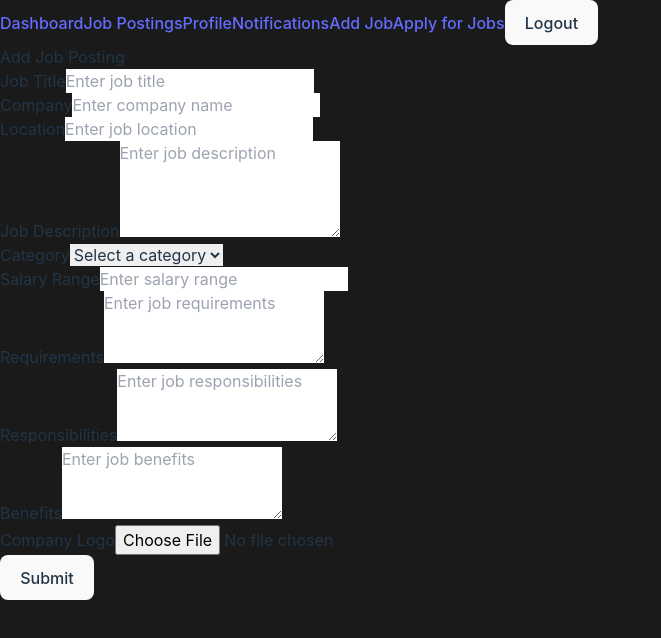
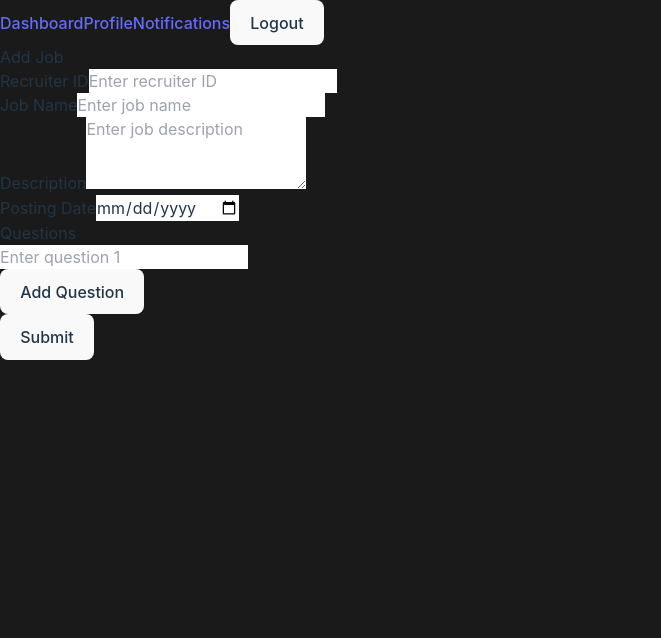
Before and after one commit to salmashaarawi/job-application-platform, a React (Vite) app: page /add-job in a window 1280 px wide. Shown: the top 638 px of the page, without its empty margins (0-661 px from the left). Built offline with nearby package versions, Linux system fonts and the light colour scheme; sample sign-in values are in the browser's storage.

Commit message:
sidebar conditional

```diff
--- a/src/components/SideBar.jsx
+++ b/src/components/SideBar.jsx
@@ -1,22 +1,23 @@
-import { Link } from "react-router-dom";
-import { useNavigate } from "react-router-dom";
+import { Link, useNavigate } from "react-router-dom";
 
 export default function Sidebar() {
   const navigate = useNavigate();
 
+  // Fetch user type from localStorage
+  const userType = localStorage.getItem("userType");
+
   const handleLogout = () => {
     localStorage.removeItem("token");
+    localStorage.removeItem("userType");
     navigate("/login");
   };
 
   return (
     <aside className="w-64 h-screen fixed bg-gray-800 text-white p-4">
       <nav className="flex flex-col space-y-4">
+        {/* Links for all users */}
         <Link to="/dashboard" className="hover:bg-gray-700 p-2 rounded">
           Dashboard
-        </Link>
-        <Link to="/jobs" className="hover:bg-gray-700 p-2 rounded">
-          Job Postings
         </Link>
         <Link to="/profile" className="hover:bg-gray-700 p-2 rounded">
           Profile
@@ -24,12 +25,27 @@ export default function Sidebar() {
         <Link to="/notifications" className="hover:bg-gray-700 p-2 rounded">
           Notifications
         </Link>
+
+        {/* Links for Recruiters */}
+        {userType === "Recruiter" && (
+          <>
+            <Link to="/jobs" className="hover:bg-gray-700 p-2 rounded">
+              Job Postings
+            </Link>
             <Link to="/add-job" className="hover:bg-gray-700 p-2 rounded">
               Add Job
             </Link>
+          </>
+        )}
+
+        {/* Links for Candidates */}
+        {userType === "Candidate" && (
           <Link to="/apply-jobs" className="hover:bg-gray-700 p-2 rounded">
             Apply for Jobs
           </Link>
+        )}
+
+        {/* Logout button */}
         <button
           onClick={handleLogout}
           className="bg-red-500 hover:bg-red-600 text-white px-4 py-2 rounded mt-4"
--- a/src/pages/AddJob.jsx
+++ b/src/pages/AddJob.jsx
@@ -1,198 +1,134 @@
 import { useState } from "react";
+import axios from "axios";
 
 export default function AddJob() {
-  const [title, setTitle] = useState("");
-  const [company, setCompany] = useState("");
-  const [location, setLocation] = useState("");
-  const [description, setDescription] = useState("");
-  const [category, setCategory] = useState("");
-  const [salary, setSalary] = useState("");
-  const [requirements, setRequirements] = useState("");
-  const [responsibilities, setResponsibilities] = useState("");
-  const [benefits, setBenefits] = useState("");
-  const [logo, setLogo] = useState(null);
+  const [recID, setRecID] = useState("");
+  const [jname, setJname] = useState("");
+  const [desc, setDesc] = useState("");
+  const [pdate, setPdate] = useState("");
+  const [questions, setQuestions] = useState([""]); // Initialize with one question
   const [successMessage, setSuccessMessage] = useState("");
-  const [errors, setErrors] = useState({});
+  const [errorMessage, setErrorMessage] = useState("");
 
-  const validateForm = () => {
-    const newErrors = {};
-    if (!title) newErrors.title = "Job title is required.";
-    if (!company) newErrors.company = "Company name is required.";
-    if (!location) newErrors.location = "Location is required.";
-    if (!description) newErrors.description = "Job description is required.";
-    if (!category) newErrors.category = "Category is required.";
-    return newErrors;
+  const handleAddQuestion = () => {
+    setQuestions([...questions, ""]); // Add an empty question
   };
 
-  const handleSubmit = (e) => {
-    e.preventDefault();
-    const formErrors = validateForm();
-    setErrors(formErrors);
-    if (Object.keys(formErrors).length > 0) return;
-
-    console.log({
-      title,
-      company,
-      location,
-      description,
-      category,
-      salary,
-      requirements,
-      responsibilities,
-      benefits,
-      logo,
-    });
-
-    setSuccessMessage("Job posted successfully!");
-    resetForm();
-    setTimeout(() => setSuccessMessage(""), 3000);
+  const handleQuestionChange = (index, value) => {
+    const updatedQuestions = [...questions];
+    updatedQuestions[index] = value;
+    setQuestions(updatedQuestions);
   };
 
-  const resetForm = () => {
-    setTitle("");
-    setCompany("");
-    setLocation("");
-    setDescription("");
-    setCategory("");
-    setSalary("");
-    setRequirements("");
-    setResponsibilities("");
-    setBenefits("");
-    setLogo(null);
-    setErrors({});
+  const handleSubmit = async (e) => {
+    e.preventDefault();
+
+    // Construct the job data
+    const jobData = {
+      recID,
+      jname,
+      desc,
+      pdate,
+      questions: questions.filter((q) => q.trim() !== ""), // Exclude empty questions
+    };
+
+    try {
+      // Make the API call to the second API (jobs endpoint)
+      const response = await axios.post("/jobs", jobData);
+      setSuccessMessage("Job added successfully!");
+      setErrorMessage("");
+      console.log("Job added:", response.data);
+
+      // Reset form
+      setRecID("");
+      setJname("");
+      setDesc("");
+      setPdate("");
+      setQuestions([""]);
+    } catch (error) {
+      console.error("Error adding job:", error);
+      setErrorMessage("Failed to add job. Please try again.");
+      setSuccessMessage("");
+    }
   };
 
   return (
-    <div className="flex justify-center items-center min-h-screen bg-gray-900">
-      <div className="max-w-3xl w-full bg-gray-800 p-10 rounded-lg shadow-md">
-        <h2 className="text-2xl font-bold mb-6 text-center">Add Job Posting</h2>
-        {successMessage && <p className="text-green-500 mb-4 text-center">{successMessage}</p>}
+    <div className="max-w-3xl mx-auto mt-10 p-8 bg-gray-800 text-white rounded-lg shadow-lg">
+      <h2 className="text-2xl font-bold mb-6 text-center">Add Job</h2>
+      {successMessage && <p className="text-green-500 mb-4">{successMessage}</p>}
+      {errorMessage && <p className="text-red-500 mb-4">{errorMessage}</p>}
       <form onSubmit={handleSubmit} className="space-y-6">
         <div>
-            <label className="block text-sm font-medium text-gray-300">Job Title</label>
+          <label className="block text-sm font-medium">Recruiter ID</label>
           <input
             type="text"
-              value={title}
-              onChange={(e) => setTitle(e.target.value)}
+            value={recID}
+            onChange={(e) => setRecID(e.target.value)}
             className="mt-1 block w-full px-4 py-2 rounded-md bg-gray-700 text-white border border-gray-600 focus:border-blue-500 focus:outline-none"
-              placeholder="Enter job title"
+            placeholder="Enter recruiter ID"
+            required
           />
-            {errors.title && <p className="text-red-500 text-sm">{errors.title}</p>}
         </div>
-
         <div>
-            <label className="block text-sm font-medium text-gray-300">Company</label>
+          <label className="block text-sm font-medium">Job Name</label>
           <input
             type="text"
-              value={company}
-              onChange={(e) => setCompany(e.target.value)}
+            value={jname}
+            onChange={(e) => setJname(e.target.value)}
             className="mt-1 block w-full px-4 py-2 rounded-md bg-gray-700 text-white border border-gray-600 focus:border-blue-500 focus:outline-none"
-              placeholder="Enter company name"
+            placeholder="Enter job name"
+            required
           />
-            {errors.company && <p className="text-red-500 text-sm">{errors.company}</p>}
         </div>
-
         <div>
-            <label className="block text-sm font-medium text-gray-300">Location</label>
+          <label className="block text-sm font-medium">Description</label>
+          <textarea
+            value={desc}
+            onChange={(e) => setDesc(e.target.value)}
+            className="mt-1 block w-full px-4 py-2 rounded-md bg-gray-700 text-white border border-gray-600 focus:border-blue-500 focus:outline-none"
+            rows="3"
+            placeholder="Enter job description"
+            required
+          />
+        </div>
+        <div>
+          <label className="block text-sm font-medium">Posting Date</label>
+          <input
+            type="date"
+            value={pdate}
+            onChange={(e) => setPdate(e.target.value)}
+            className="mt-1 block w-full px-4 py-2 rounded-md bg-gray-700 text-white border border-gray-600 focus:border-blue-500 focus:outline-none"
+            required
+          />
+        </div>
+        <div>
+          <label className="block text-sm font-medium">Questions</label>
+          {questions.map((question, index) => (
+            <div key={index} className="flex items-center space-x-2 mb-2">
               <input
                 type="text"
-              value={location}
-              onChange={(e) => setLocation(e.target.value)}
-              className="mt-1 block w-full px-4 py-2 rounded-md bg-gray-700 text-white border border-gray-600 focus:border-blue-500 focus:outline-none"
-              placeholder="Enter job location"
-            />
-            {errors.location && <p className="text-red-500 text-sm">{errors.location}</p>}
-          </div>
-
-          <div>
-            <label className="block text-sm font-medium text-gray-300">Job Description</label>
-            <textarea
-              value={description}
-              onChange={(e) => setDescription(e.target.value)}
-              className="mt-1 block w-full px-4 py-2 rounded-md bg-gray-700 text-white border border-gray-600 focus:border-blue-500 focus:outline-none"
-              rows="4"
-              placeholder="Enter job description"
-            />
-            {errors.description && <p className="text-red-500 text-sm">{errors.description}</p>}
-          </div>
-
-          <div>
-            <label className="block text-sm font-medium text-gray-300">Category</label>
-            <select
-              value={category}
-              onChange={(e) => setCategory(e.target.value)}
-              className="mt-1 block w-full px-4 py-2 rounded-md bg-gray-700 text-white border border-gray-600 focus:border-blue-500 focus:outline-none"
-            >
-              <option value="">Select a category</option>
-              <option value="software">Software</option>
-              <option value="marketing">Marketing</option>
-              <option value="design">Design</option>
-              <option value="sales">Sales</option>
-            </select>
-            {errors.category && <p className="text-red-500 text-sm">{errors.category}</p>}
-          </div>
-
-          <div>
-            <label className="block text-sm font-medium text-gray-300">Salary Range</label>
-            <input
-              type="number"
-              value={salary}
-              onChange={(e) => setSalary(e.target.value)}
-              className="mt-1 block w-full px-4 py-2 rounded-md bg-gray-700 text-white border border-gray-600 focus:border-blue-500 focus:outline-none"
-              placeholder="Enter salary range"
+                value={question}
+                onChange={(e) => handleQuestionChange(index, e.target.value)}
+                className="flex-grow px-4 py-2 rounded-md bg-gray-700 text-white border border-gray-600 focus:border-blue-500 focus:outline-none"
+                placeholder={`Enter question ${index + 1}`}
               />
             </div>
-
-          <div>
-            <label className="block text-sm font-medium text-gray-300">Requirements</label>
-            <textarea
-              value={requirements}
-              onChange={(e) => setRequirements(e.target.value)}
-              className="mt-1 block w-full px-4 py-2 rounded-md bg-gray-700 text-white border border-gray-600 focus:border-blue-500 focus:outline-none"
-              rows="3"
-              placeholder="Enter job requirements"
-            />
+          ))}
+          <button
+            type="button"
+            onClick={handleAddQuestion}
+            className="mt-2 bg-blue-500 text-white px-4 py-2 rounded-md hover:bg-blue-600 transition duration-200"
+          >
+            Add Question
+          </button>
         </div>
-
-          <div>
-            <label className="block text-sm font-medium text-gray-300">Responsibilities</label>
-            <textarea
-              value={responsibilities}
-              onChange={(e) => setResponsibilities(e.target.value)}
-              className="mt-1 block w-full px-4 py-2 rounded-md bg-gray-700 text-white border border-gray-600 focus:border-blue-500 focus:outline-none"
-              rows="3"
-              placeholder="Enter job responsibilities"
-            />
-          </div>
-
-          <div>
-            <label className="block text-sm font-medium text-gray-300">Benefits</label>
-            <textarea
-              value={benefits}
-              onChange={(e) => setBenefits(e.target.value)}
-              className="mt-1 block w-full px-4 py-2 rounded-md bg-gray-700 text-white border border-gray-600 focus:border-blue-500 focus:outline-none"
-              rows="3"
-              placeholder="Enter job benefits"
-            />
-          </div>
-
-          <div>
-            <label className="block text-sm font-medium text-gray-300">Company Logo</label>
-            <input
-              type="file"
-              onChange={(e) => setLogo(e.target.files[0])}
-              className="mt-1 block w-full text-white"
-            />
-          </div>
-
         <button
           type="submit"
-            className="w-full bg-blue-500 text-white px-4 py-2 rounded-md hover:bg-blue-600 transition duration-200"
+          className="w-full bg-green-500 text-white px-4 py-2 rounded-md hover:bg-green-600 transition duration-200"
         >
           Submit
         </button>
       </form>
     </div>
-    </div>
   );
 }
--- a/src/pages/ApplyJobs.jsx
+++ b/src/pages/ApplyJobs.jsx
@@ -1,49 +1,67 @@
-import { useState } from "react";
+import { useEffect, useState } from "react";
+import axios from "axios";
 
-export default function ApplyJobs() {
-  // Mock data for job listings
-  const [jobs] = useState([
-    { id: 1, title: "Software Engineer", company: "TechCorp", location: "New York", description: "Develop and maintain software applications." },
-    { id: 2, title: "Product Manager", company: "Innovate Ltd.", location: "San Francisco", description: "Manage product lifecycle and roadmap." },
-  ]);
+export default function JobsList() {
+  const [jobs, setJobs] = useState([]);
+  const [error, setError] = useState("");
 
-  const [appliedJobs, setAppliedJobs] = useState([]);
+  useEffect(() => {
+    const fetchJobs = async () => {
+      try {
+        const response = await axios.get("/jobs/jobs");
+        setJobs(response.data);
+        setError("");
+      } catch (err) {
+        console.error("Error fetching jobs:", err);
+        setError("Failed to load jobs. Please try again.");
+      }
+    };
 
-  const handleApply = (jobId) => {
-    if (!appliedJobs.includes(jobId)) {
-      setAppliedJobs([...appliedJobs, jobId]);
-      alert("Application submitted successfully!");
-    } else {
-      alert("You have already applied for this job.");
-    }
-  };
+    fetchJobs();
+  }, []);
 
   return (
-    <div className="max-w-5xl mx-auto p-8 bg-gray-900 text-white rounded-lg shadow-md mt-10">
-      <h2 className="text-3xl font-bold text-center mb-6">Job Listings</h2>
+    <div className="max-w-7xl mx-auto mt-10 p-8 bg-gray-800 text-white rounded-lg shadow-lg">
+      <h2 className="text-2xl font-bold mb-6 text-center">Available Jobs</h2>
+      {error && <p className="text-red-500 mb-4">{error}</p>}
 
       <div className="space-y-6">
-        {jobs.length > 0 ? (
-          jobs.map((job) => (
-            <div key={job.id} className="p-6 bg-gray-800 rounded-lg shadow-md">
-              <h3 className="text-2xl font-semibold mb-2">{job.title}</h3>
-              <p className="text-sm text-gray-400 mb-2">{job.company} - {job.location}</p>
-              <p className="text-gray-300 mb-4">{job.description}</p>
-              <button
-                onClick={() => handleApply(job.id)}
-                className={`px-4 py-2 rounded-md transition duration-200 ${
-                  appliedJobs.includes(job.id) ? "bg-gray-500 cursor-not-allowed" : "bg-blue-500 hover:bg-blue-600"
-                }`}
-                disabled={appliedJobs.includes(job.id)}
-              >
-                {appliedJobs.includes(job.id) ? "Applied" : "Apply"}
-              </button>
+        {jobs.map((job) => (
+          <div key={job.jID} className="p-6 bg-gray-700 rounded-md shadow-md">
+            <h3 className="text-xl font-bold">{job.jname}</h3>
+            <p className="text-sm text-gray-400">Posted on: {job.pdate}</p>
+            <p className="mt-2">{job.desc}</p>
+            <div className="mt-4">
+              <h4 className="font-semibold">Questions:</h4>
+              <ul className="list-disc pl-6">
+                {job.questions.map((question, index) => (
+                  <li key={index}>{question}</li>
+                ))}
+              </ul>
             </div>
-          ))
-        ) : (
-          <p className="text-center text-gray-400">No job postings available at the moment.</p>
-        )}
+            <button
+              className="mt-4 bg-blue-500 hover:bg-blue-600 text-white px-4 py-2 rounded-md"
+              onClick={() => handleApply(job.jID)}
+            >
+              Apply Now
+            </button>
+          </div>
+        ))}
       </div>
     </div>
   );
+
+  async function handleApply(jobID) {
+    // Example implementation for applying to a job
+    try {
+      const response = await axios.post(`/applications`, {
+        jobID, // Replace with appropriate payload structure
+      });
+      console.log("Application submitted successfully:", response.data);
+      alert("Application submitted successfully!");
+    } catch (err) {
+      console.error("Error submitting application:", err);
+      alert("Failed to apply for the job. Please try again.");
+    }
+  }
 }
--- a/vite.config.js
+++ b/vite.config.js
@@ -6,10 +6,16 @@ export default defineConfig({
   server: {
     proxy: {
       '/api': {
-        target: 'https://useraccountmanagement.azurewebsites.net',
+        target: 'https://useraccmgt-amc9dshhg3drawdj.canadacentral-01.azurewebsites.net',
         changeOrigin: true,
-        secure: true,               // If the server uses HTTPS, set this to true
+        secure: true,
         rewrite: (path) => path.replace(/^\/api/, ''), // Rewrite the API path
+      },
+      '/jobs': {
+        target: 'https://jobappms.azurewebsites.net/', // Replace with your second API base URL
+        changeOrigin: true,
+        secure: true,
+        rewrite: (path) => path.replace(/^\/jobs/, ''), // Rewrite the second API path
       },
     },
   },
```
Also changed, not shown: src/components/PrivateRoute.jsx (+18 -4 lines), src/components/ProtectedRoute.jsx (added, +13 -0 lines), src/pages/Login.jsx (+20 -6 lines). Lines whose indentation alone changed are shown as unchanged.
